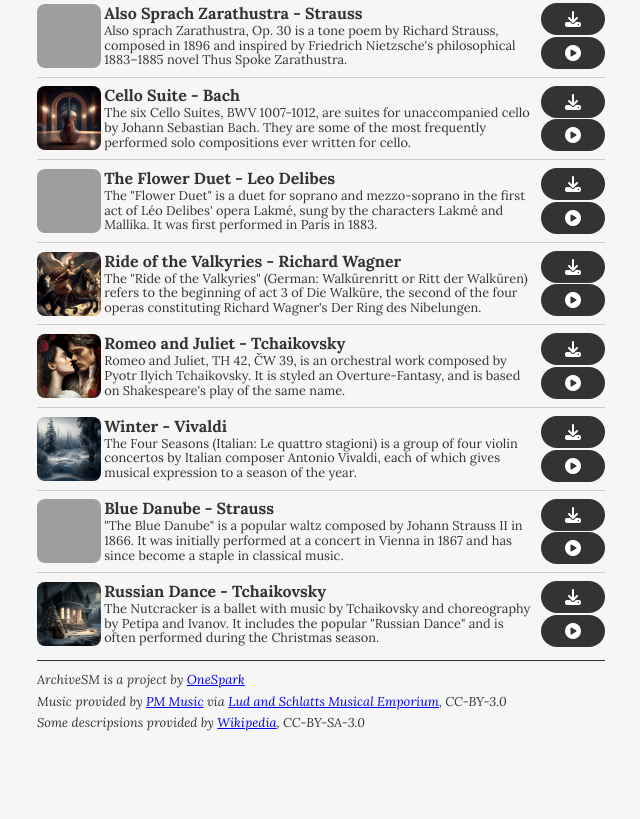
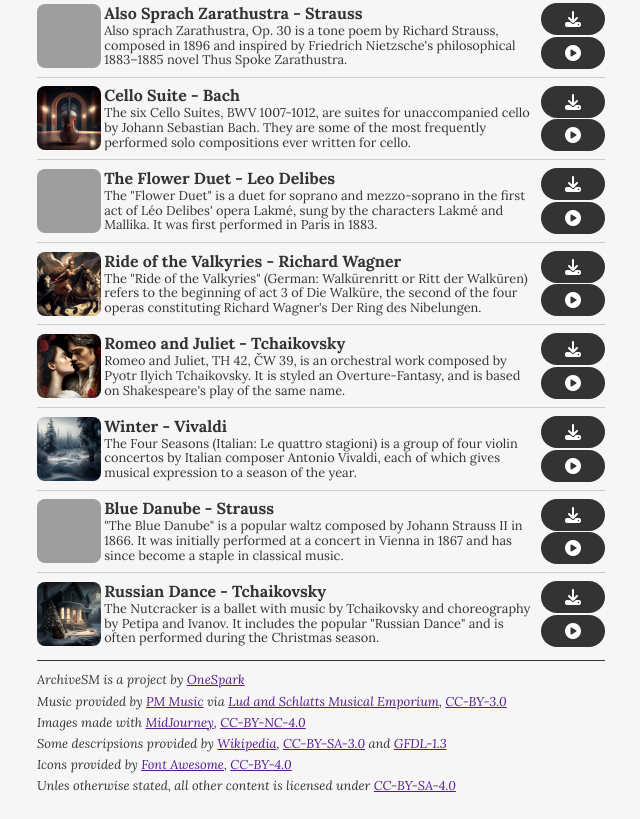
Before and after one commit to dotargz/archive-sm, a plain HTML site: page index.html in a window 1280 px wide. Shown: the part 616-1435 px from the top of the page, without its empty margins (319-959 px from the left). Before the commit the page ends 1372 px from the top, so only its background shows below. Drawn offline with Linux system fonts and the light colour scheme; grey boxes are pictures that could not be loaded.

Commit message:
Added more credits

```diff
--- a/css/style.css
+++ b/css/style.css
@@ -202,3 +202,7 @@
     font-style: italic;
     font-weight: bold;
 }
+
+a {
+    color: #551A8B;
+}
--- a/index.html
+++ b/index.html
@@ -168,8 +168,11 @@
 			</div>
 			<div id="footer">
 				<p>ArchiveSM is a project by <a href="https://onespark.dev">OneSpark</a></p>
-				<p>Music provided by <a href="https://pmmusic.pro/">PM Music</a> via <a href="https://www.youtube.com/@ludandschlattsmusicalempor6746/videos">Lud and Schlatts Musical Emporium</a>, CC-BY-3.0</p>
-                <p>Some descripsions provided by <a href="https://en.wikipedia.org/wiki/Main_Page">Wikipedia</a>, CC-BY-SA-3.0</p>
+				<p>Music provided by <a href="https://pmmusic.pro/">PM Music</a> via <a href="https://www.youtube.com/@ludandschlattsmusicalempor6746/videos">Lud and Schlatts Musical Emporium</a>, <a href="https://creativecommons.org/licenses/by/3.0/">CC-BY-3.0</a></p>
+                <p>Images made with <a href="https://www.midjourney.com/">MidJourney</a>, <a href="https://creativecommons.org/licenses/by-nc/4.0/">CC-BY-NC-4.0</a></p>
+                <p>Some descripsions provided by <a href="https://en.wikipedia.org/wiki/Main_Page">Wikipedia</a>, <a href="https://creativecommons.org/licenses/by-sa/4.0/">CC-BY-SA-3.0</a> and <a href="https://www.gnu.org/licenses/fdl-1.3.en.html">GFDL-1.3</a></p>
+                <p>Icons provided by <a href="https://fontawesome.com/">Font Awesome</a>, <a href="https://creativecommons.org/licenses/by/4.0/">CC-BY-4.0</a></p>
+                <p>Unles otherwise stated, all other content is licensed under <a href="https://creativecommons.org/licenses/by-sa/4.0/">CC-BY-SA-4.0</a></p>
 			</div>
 		</div>
         <script src="js/script.js"></script>
```
